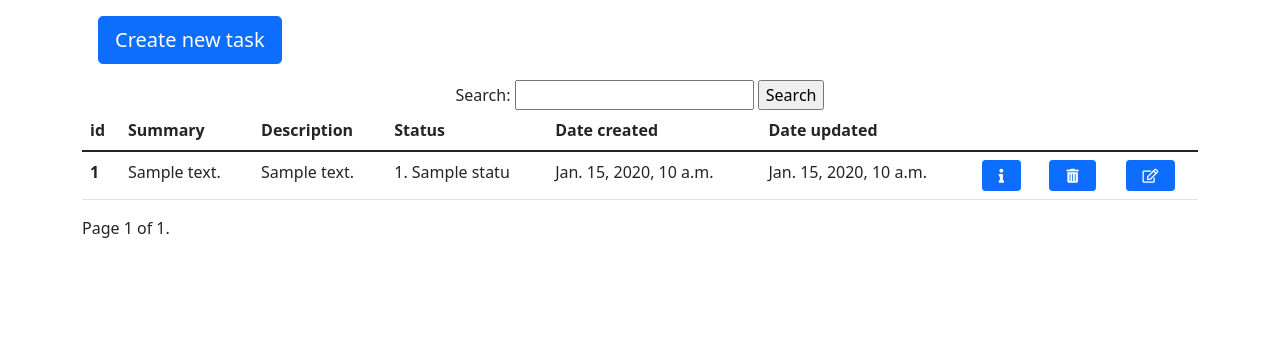
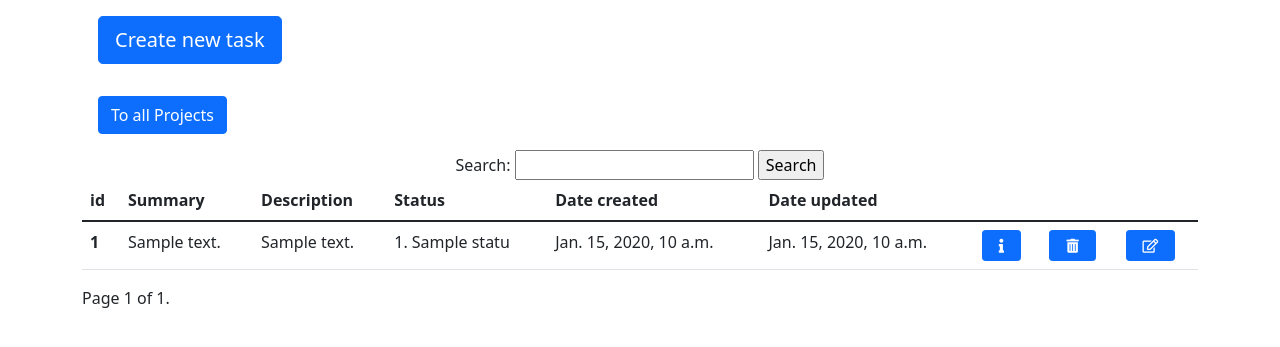
Before and after one commit to Nooruzbai/python_group_9_homework_54_Ibraimov_Nooruzbay, a Django app: page /tasks/ in a window 1280 px wide. Shown: the part 56-403 px from the top of the page. Run offline with Django 4.2, Linux system fonts and the light colour scheme; tables that the repository leaves empty hold one stand-in row (values such as "Sample post"); some libraries are stand-ins or nearby versions.

Commit message:
Finished final version

```diff
--- a/source/tracker/templates/task/task_list_view.html
+++ b/source/tracker/templates/task/task_list_view.html
@@ -4,7 +4,9 @@
 <div class="p-3">
     <a class="btn btn-primary btn-lg" href="{% url "task_create_view" %}">Create new task</a>
 </div>
-
+<div type="button" class="p-3">
+    <a href="{% url "project_list_view" %}" class="btn btn-primary">To all Projects</a>
+</div>
 <div class="search">
     {% include 'partial/simple_search.html' %}
 </div>
--- a/source/tracker/views/tasks.py
+++ b/source/tracker/views/tasks.py
@@ -130,6 +130,7 @@ class TaskEditView(View):
             task.description = form.cleaned_data.get('description')
             task.status = form.cleaned_data.get('status')
             task.type.set(form.cleaned_data.get('type'))
+            task.project = form.cleaned_data.get('project')
             task.save()
             project_pk = task.project.pk
             return redirect(reverse('project_detail_view', kwargs={"pk": project_pk}))
```
